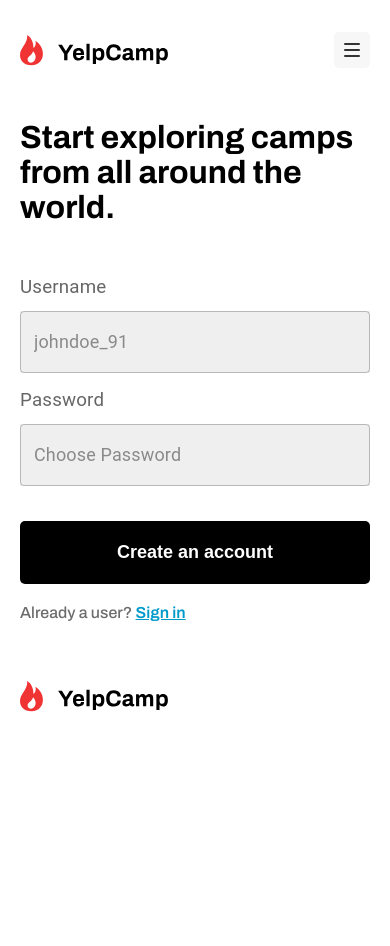
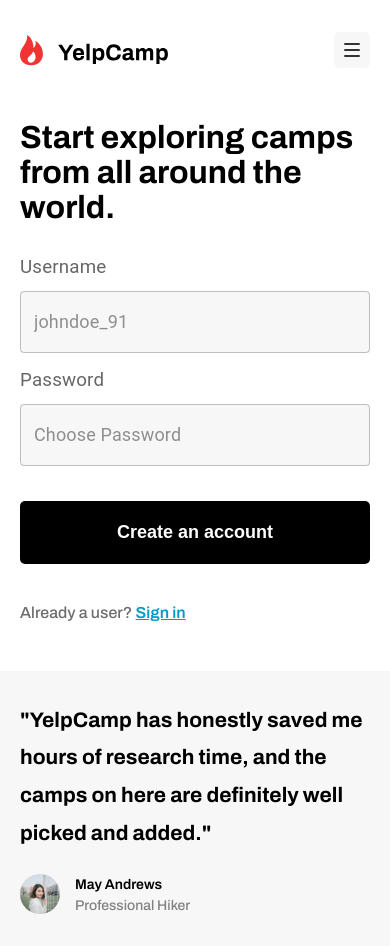
Before and after one commit to GHLFernandes/yelp-camp, a React (Create React App) app: page /sign-up in a window 390 px wide. Before the commit the page ends 844 px from the top, so only its background shows below. Built offline with nearby package versions, Linux system fonts and the light colour scheme.

Commit message:
feat: SignUpPage mobile & tablet development

```diff
--- a/src/components/Footer/index.tsx
+++ b/src/components/Footer/index.tsx
@@ -27,7 +27,7 @@ const Footer = (): ReactElement => {
   const { pathname } = useLocation()
 
   return (
-    <StyledFooter className={pathname === '/' ? 'hide_footer' : ''}>
+    <StyledFooter className={(pathname === '/' || pathname === '/sign-up') ? 'hide_footer' : ''}>
       <Logo />
     </StyledFooter>)
 }
--- /dev/null
+++ b/src/components/Testimony/index.tsx
@@ -0,0 +1,60 @@
+import React, { ReactElement, memo } from 'react'
+import styled from 'styled-components'
+
+import { ReactComponent as UserTestimonialPhoto } from './img/User Testimonial.svg'
+
+const StyledTestimony = memo(styled.div`
+    background-color: #f7f7f7;
+    padding: 10px 20px;
+
+    @media (min-width: 720px) {
+        padding: 40px 8%;
+    }
+`)
+
+const QuoteTestimony = memo(styled.h3`
+    line-height: 1.8;
+    font-size: 21px;
+`)
+
+const UserTestimonial = memo(styled.div`
+    display: flex;
+    padding-bottom: 20px;
+`)
+
+const UserInfo = memo(styled.div`
+    display: inline-block;
+    margin-left: 15px;
+
+    span{
+        display: block;
+        font-size: 14px;
+        line-height: 1.5;
+    }
+
+    span:first-child{
+        font-weight: 600;
+    }
+
+    span:last-child{
+        color: #818181;
+    }
+`)
+
+const Testimony = (): ReactElement => {
+  return (
+    <StyledTestimony>
+      <QuoteTestimony>&quot;YelpCamp has honestly saved me hours of research time, and the camps on here are definitely well picked and added.&quot;</QuoteTestimony>
+      <UserTestimonial>
+        <UserTestimonialPhoto />
+        <UserInfo>
+          <span>May Andrews</span>
+          <span>Professional Hiker</span>
+        </UserInfo>
+      </UserTestimonial>
+
+    </StyledTestimony>
+  )
+}
+
+export default memo(Testimony)
--- a/src/components/TextArea/index.tsx
+++ b/src/components/TextArea/index.tsx
@@ -3,7 +3,7 @@ import React, { ReactElement, memo, useState } from 'react'
 import { styled } from '@mui/material/styles'
 
 const CssTextField = styled(TextField)({
-  backgroundColor: '#efefef',
+  backgroundColor: '#f7f7f7',
   marginTop: 15,
   '& .MuiInputBase-input': {
     fontSize: 18,
--- a/src/components/TextInput/index.tsx
+++ b/src/components/TextInput/index.tsx
@@ -3,7 +3,7 @@ import React, { ReactElement, memo, useState } from 'react'
 import { styled } from '@mui/material/styles'
 
 const CssTextField = styled(TextField)({
-  backgroundColor: '#efefef',
+  backgroundColor: '#f7f7f7',
   marginBottom: 15,
   '& .MuiInputBase-input': {
     fontSize: 18,
--- a/src/pages/SignUpPage/index.tsx
+++ b/src/pages/SignUpPage/index.tsx
@@ -3,14 +3,14 @@ import styled from 'styled-components'
 import Title from '../../components/Title'
 import SignUpForm from './components/SignUpForm'
 import { Link } from 'react-router-dom'
+import Testimony from '../../components/Testimony'
 
 const Main = memo(styled.div`
     display: grid;
     row-gap: 40px;
-    padding: 10px 20px;
+
 
     @media (min-width: 720px) {
-        width: 80%;
         margin: 0 auto;
     }
 
@@ -20,9 +20,9 @@ const Main = memo(styled.div`
 `)
 
 const FormContainer = memo(styled.div`
-    display: block;
-    color: 'red';
-
+    display: grid;
+    row-gap: 20px;
+    padding: 10px 20px;
     .sign-up{
         padding: 0px;
         margin: 0px;
@@ -38,16 +38,28 @@ const FormContainer = memo(styled.div`
     .sign-up-link:hover, .sign-up-link:focus{
         color: #006484;
     }
+
+    @media (min-width: 720px) {
+        padding: 20px 8%;
+    }
+`)
+
+const TestimonialsContainer = memo(styled.div`
+    display: block;
+
 `)
 
 const SignUpPage = (): ReactElement => {
   return (
     <Main>
-      <Title>Start exploring camps from all around the world.</Title>
       <FormContainer>
+        <Title>Start exploring camps from all around the world.</Title>
         <SignUpForm />
         <p className='sign-up'>Already a user? <Link className='sign-up-link' to='sign-in'>Sign in</Link></p>
       </FormContainer>
+      <TestimonialsContainer>
+        <Testimony />
+      </TestimonialsContainer>
     </Main>
   )
 }
```
Also changed, not shown: src/components/Testimony/img/User Testimonial.svg (renamed from public/assets/User Testimonial.svg).
